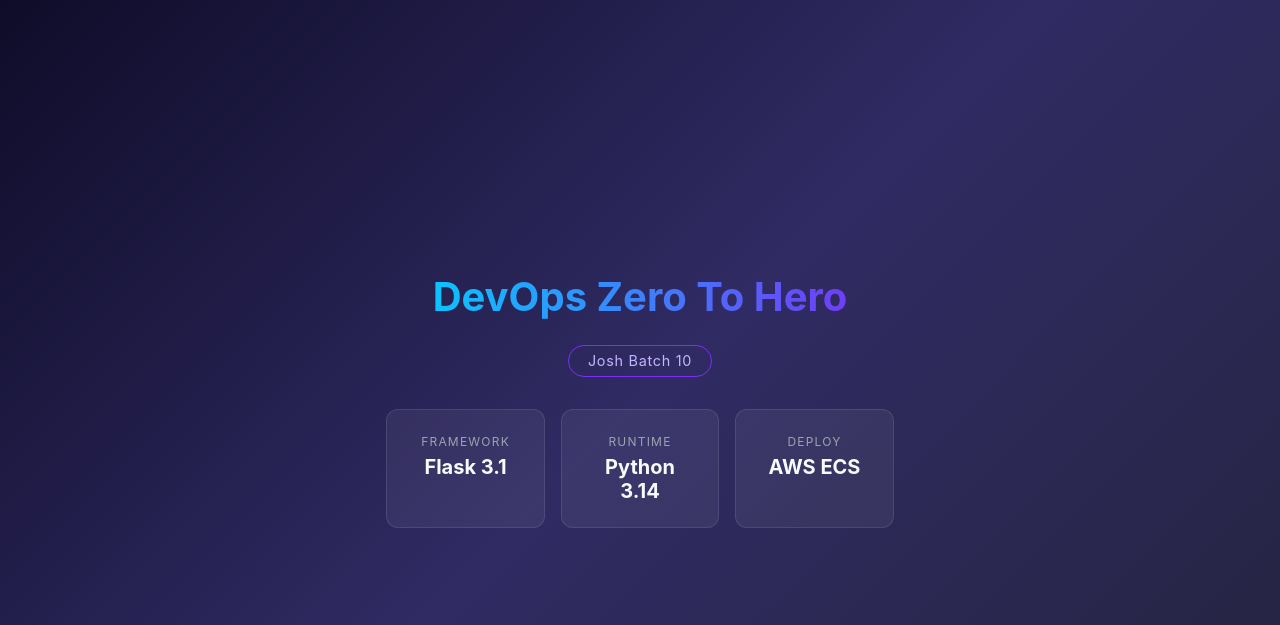
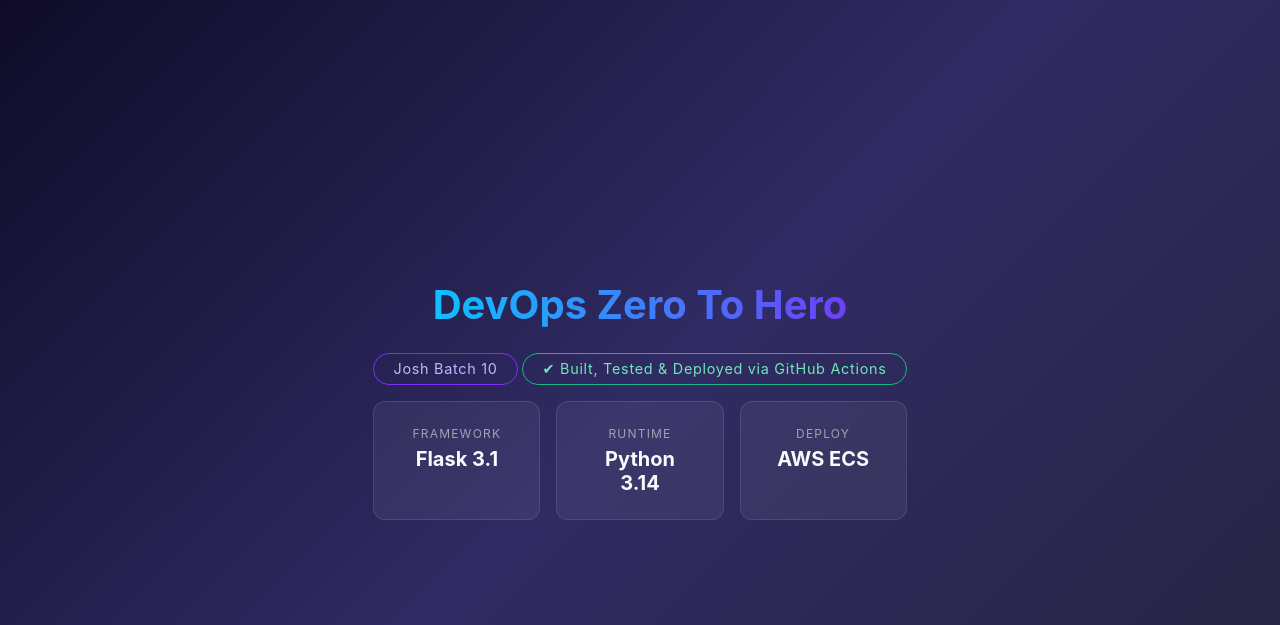
Before and after one commit to Rakesh2402/github-actions-zero-to-hero, a Flask app: page / in a window 1280 px wide. Shown: the top 625 px of the page. Run offline with Flask 3, Linux system fonts and the light colour scheme.

Commit message:
updated index.html file

```diff
--- a/templates/index.html
+++ b/templates/index.html
@@ -29,7 +29,7 @@
         }
         .badge {
             display: inline-block;
-            margin: 1rem 0 2rem;
+            margin: 1rem 0 1rem;
             padding: 0.4rem 1.2rem;
             border: 1px solid #7b2ff7;
             border-radius: 999px;
@@ -68,7 +68,14 @@
 <body>
     <div class="container">
         <h1>DevOps Zero To Hero</h1>
+
         <div class="badge">Josh Batch 10</div>
+
+        <!-- ✅ Added CI/CD Status -->
+        <div class="badge" style="border-color:#10b981; color:#6ee7b7;">
+            ✔ Built, Tested & Deployed via GitHub Actions
+        </div>
+
         <div class="cards">
             <div class="card">
                 <span>Framework</span>
```
